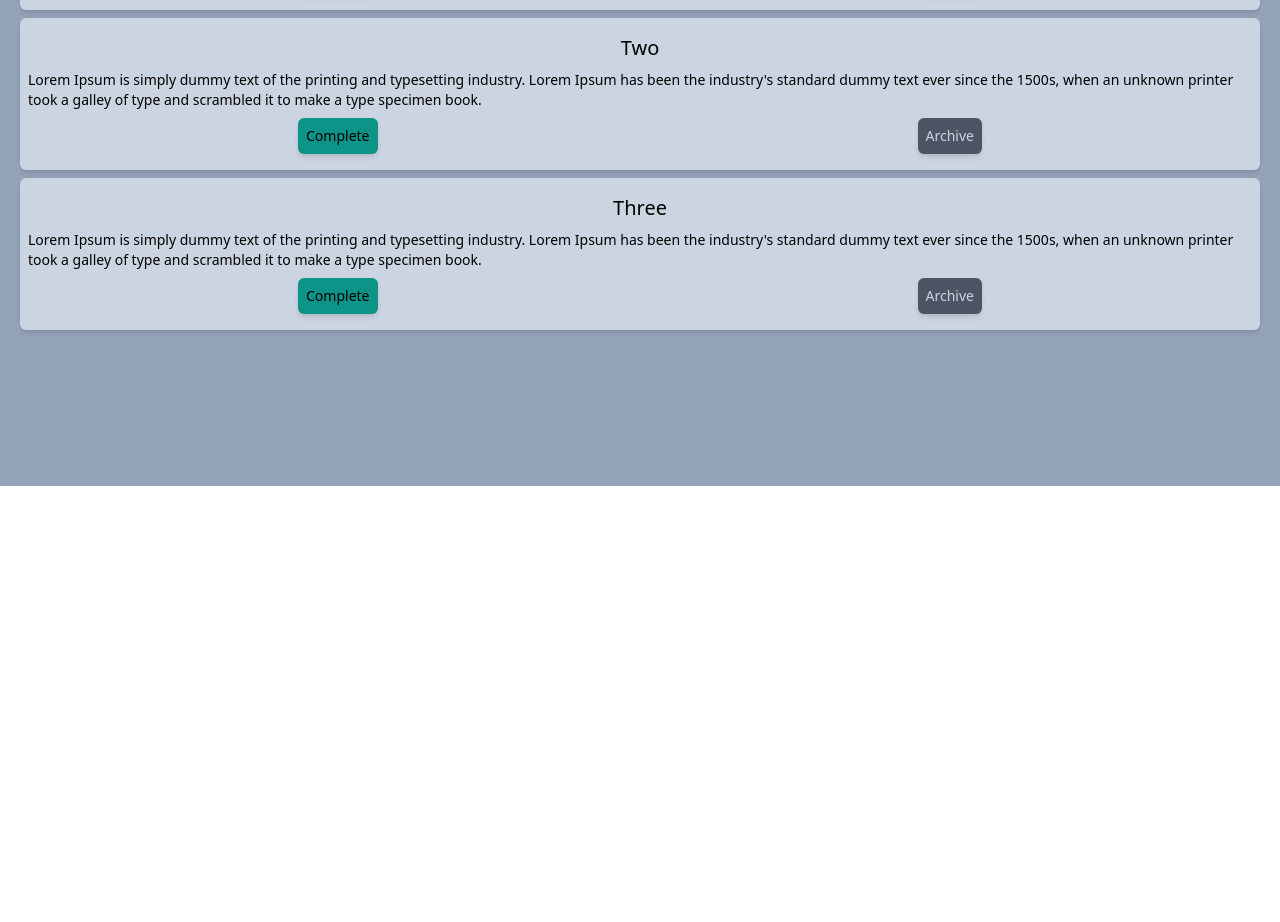
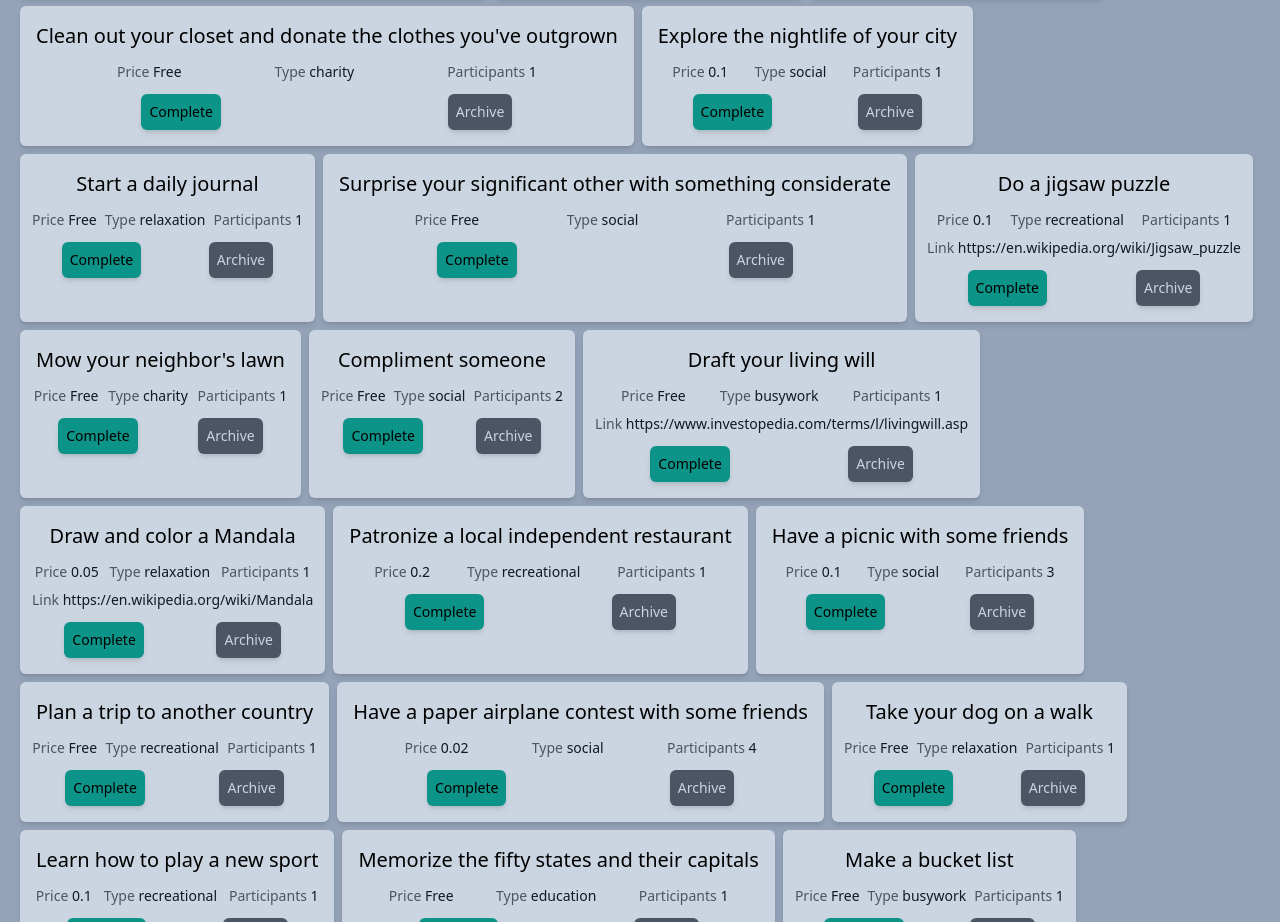
Before and after one commit to gregsoares/randomactivity, a React (Create React App) app: page /todo in a window 1280 px wide. Shown: the part 370-1292 px from the top of the page. Before the commit the page ends 856 px from the top, so only its background shows below. Built offline with nearby package versions, Linux system fonts and the light colour scheme.

Commit message:
added store and displaying cards using useState

```diff
--- a/src/App.js
+++ b/src/App.js
@@ -1,18 +1,25 @@
+import { useState } from 'react'
 import { Route, Routes, useLocation } from 'react-router-dom'
 import PageLink from './Components/PageLink/PageLink'
 import Topnav from './Components/Topnav/Topnav'
 import Index from './Pages/Index/Index'
 import Todo from './Pages/Todo/Todo'
 import Test from './Pages/Test/Test'
+import randomData from './Store/randomData'
 
 function App() {
+  const [activityList, setActivityList] = useState(randomData)
   return (
     <>
       <Topnav currentPage={useLocation().pathname} />
       <div className='w-full min-h-screen mx-auto bg-slate-400 pt-4 px-4'>
         <Routes>
           <Route exact path='/' element={<Index />} />
-          <Route exact path='/todo' element={<Todo />} />
+          <Route
+            exact
+            path='/todo'
+            element={<Todo data={activityList || []} />}
+          />
           <Route exact path='/test' element={<Test />} />
           <Route
             path='*'
--- a/src/Components/Card/Card.js
+++ b/src/Components/Card/Card.js
@@ -1,9 +1,45 @@
 import React from 'react'
-const Card = ({ title, text }) => {
+const Card = ({ cardData }) => {
+  const { activity, type, participants, price, link } = cardData
+  const showPrice = () => {
+    if (price === 0) {
+      return 'Free'
+    } else if (!price) {
+      return 'N/A'
+    }
+    return price
+  }
   return (
     <div className='text-sm flex flex-col m-1 p-2 bg-slate-300 shadow-md rounded-md'>
-      <div className='text-center text-xl p-2'>{title}</div>
-      <p className='rounded-sm'>{text}</p>
+      <div className='text-center text-xl p-2'>{activity}</div>
+
+      <span className='flex justify-evenly'>
+        <p className='m-1 rounded-lg text-sm text-gray-600'>
+          {' '}
+          Price <span className='text-gray-900'>{showPrice()}</span>{' '}
+        </p>
+        {type && (
+          <p className='m-1 rounded-lg text-sm text-gray-600'>
+            {' '}
+            Type <span className='text-gray-900'>{type}</span>{' '}
+          </p>
+        )}
+        {participants && (
+          <p className='m-1 rounded-lg text-sm text-gray-600'>
+            {' '}
+            Participants <span className='text-gray-900'>
+              {participants}
+            </span>{' '}
+          </p>
+        )}
+      </span>
+
+      {link && (
+        <p className='m-1 rounded-lg text-sm text-gray-600'>
+          {' '}
+          Link <span className='text-gray-900'>{link}</span>{' '}
+        </p>
+      )}
       <div className='flex flex-wrap justify-around my-2' id='controls'>
         <button className='shadow-md p-2 mx-2 bg-teal-600 hover:bg-teal-400 rounded-md'>
           Complete
--- a/src/Pages/Todo/Todo.js
+++ b/src/Pages/Todo/Todo.js
@@ -2,23 +2,15 @@ import React from 'react'
 import Card from '../../Components/Card/Card'
 import Submenu from '../../Components/Submenu/Submenu'
 
-const Todo = () => {
+const Todo = ({ data }) => {
+  console.log('cardData= ', data)
   return (
     <section className='' id='todo-page'>
       <Submenu />
       <section className='flex flex-wrap mx-auto my-6'>
-        <Card
-          title='One'
-          text="Lorem Ipsum is simply dummy text of the printing and typesetting industry. Lorem Ipsum has been the industry's standard dummy text ever since the 1500s, when an unknown printer took a galley of type and scrambled it to make a type specimen book."
-        />{' '}
-        <Card
-          title='Two'
-          text="Lorem Ipsum is simply dummy text of the printing and typesetting industry. Lorem Ipsum has been the industry's standard dummy text ever since the 1500s, when an unknown printer took a galley of type and scrambled it to make a type specimen book."
-        />{' '}
-        <Card
-          title='Three'
-          text="Lorem Ipsum is simply dummy text of the printing and typesetting industry. Lorem Ipsum has been the industry's standard dummy text ever since the 1500s, when an unknown printer took a galley of type and scrambled it to make a type specimen book."
-        />
+        {data.map((cardInfo, index) => (
+          <Card cardData={cardInfo} key={index} />
+        ))}
       </section>
     </section>
   )
--- /dev/null
+++ b/src/Store/randomData.js
@@ -0,0 +1,229 @@
+const randomData = [
+  {
+    activity: "Shred old documents you don't need anymore",
+    type: 'busywork',
+    participants: 1,
+    price: 0,
+    link: '',
+    key: '2430066',
+    accessibility: 0,
+  },
+  {
+    activity: 'Do yoga',
+    type: 'recreational',
+    participants: 1,
+    price: 0,
+    link: '',
+    key: '4688012',
+    accessibility: 0.9,
+  },
+  {
+    activity: 'Take a bubble bath',
+    type: 'relaxation',
+    participants: 1,
+    price: 0.15,
+    link: '',
+    key: '2581372',
+    accessibility: 0.1,
+  },
+  {
+    activity: "Clean out your closet and donate the clothes you've outgrown",
+    type: 'charity',
+    participants: 1,
+    price: 0,
+    link: '',
+    key: '9026787',
+    accessibility: 0.1,
+  },
+  {
+    activity: 'Explore the nightlife of your city',
+    type: 'social',
+    participants: 1,
+    price: 0.1,
+    link: '',
+    key: '2237769',
+    accessibility: 0.32,
+  },
+  {
+    activity: 'Start a daily journal',
+    type: 'relaxation',
+    participants: 1,
+    price: 0,
+    link: '',
+    key: '8779876',
+    accessibility: 0,
+  },
+  {
+    activity: 'Surprise your significant other with something considerate',
+    type: 'social',
+    participants: 1,
+    price: 0,
+    link: '',
+    key: '6204657',
+    accessibility: 0,
+  },
+  {
+    activity: 'Do a jigsaw puzzle',
+    type: 'recreational',
+    participants: 1,
+    price: 0.1,
+    link: 'https://en.wikipedia.org/wiki/Jigsaw_puzzle',
+    key: '8550768',
+    accessibility: 1,
+  },
+  {
+    activity: "Mow your neighbor's lawn",
+    type: 'charity',
+    participants: 1,
+    price: 0,
+    link: '',
+    key: '1303906',
+    accessibility: 0.2,
+  },
+  {
+    activity: 'Compliment someone',
+    type: 'social',
+    participants: 2,
+    price: 0,
+    link: '',
+    key: '9149470',
+    accessibility: 0,
+  },
+  {
+    activity: 'Draft your living will',
+    type: 'busywork',
+    participants: 1,
+    price: 0,
+    link: 'https://www.investopedia.com/terms/l/livingwill.asp',
+    key: '2360432',
+    accessibility: 0.5,
+  },
+  {
+    activity: 'Draw and color a Mandala',
+    type: 'relaxation',
+    participants: 1,
+    price: 0.05,
+    link: 'https://en.wikipedia.org/wiki/Mandala',
+    key: '4614092',
+    accessibility: 0.1,
+  },
+  {
+    activity: 'Patronize a local independent restaurant',
+    type: 'recreational',
+    participants: 1,
+    price: 0.2,
+    link: '',
+    key: '5319204',
+    accessibility: 0.1,
+  },
+  {
+    activity: 'Have a picnic with some friends',
+    type: 'social',
+    participants: 3,
+    price: 0.1,
+    link: '',
+    key: '6813070',
+    accessibility: 0.1,
+  },
+  {
+    activity: 'Plan a trip to another country',
+    type: 'recreational',
+    participants: 1,
+    price: 0,
+    link: '',
+    key: '5554727',
+    accessibility: 0,
+  },
+  {
+    activity: 'Have a paper airplane contest with some friends',
+    type: 'social',
+    participants: 4,
+    price: 0.02,
+    link: '',
+    key: '8557562',
+    accessibility: 0.05,
+  },
+  {
+    activity: 'Take your dog on a walk',
+    type: 'relaxation',
+    participants: 1,
+    price: 0,
+    link: '',
+    key: '9318514',
+    accessibility: 0.2,
+  },
+  {
+    activity: 'Learn how to play a new sport',
+    type: 'recreational',
+    participants: 1,
+    price: 0.1,
+    link: '',
+    key: '5808228',
+    accessibility: 0.2,
+  },
+  {
+    activity: 'Memorize the fifty states and their capitals',
+    type: 'education',
+    participants: 1,
+    price: 0,
+    link: '',
+    key: '4179309',
+    accessibility: 0,
+  },
+  {
+    activity: 'Make a bucket list',
+    type: 'busywork',
+    participants: 1,
+    price: 0,
+    link: '',
+    key: '2735499',
+    accessibility: 0,
+  },
+  {
+    activity: 'Learn and play a new card game',
+    type: 'recreational',
+    participants: 1,
+    price: 0,
+    link: 'https://www.pagat.com',
+    key: '9660022',
+    accessibility: 0,
+  },
+  {
+    activity: 'Have a paper airplane contest with some friends',
+    type: 'social',
+    participants: 4,
+    price: 0.02,
+    link: '',
+    key: '8557562',
+    accessibility: 0.05,
+  },
+  {
+    activity: 'Do a jigsaw puzzle',
+    type: 'recreational',
+    participants: 1,
+    price: 0.1,
+    link: 'https://en.wikipedia.org/wiki/Jigsaw_puzzle',
+    key: '8550768',
+    accessibility: 1,
+  },
+  {
+    activity: 'Go on a fishing trip with some friends',
+    type: 'social',
+    participants: 3,
+    price: 0.4,
+    link: '',
+    key: '3149232',
+    accessibility: 0.4,
+  },
+  {
+    activity: 'Play a video game',
+    type: 'recreational',
+    participants: 1,
+    price: 0,
+    link: '',
+    key: '5534113',
+    accessibility: 0,
+  },
+]
+
+export default randomData
```
